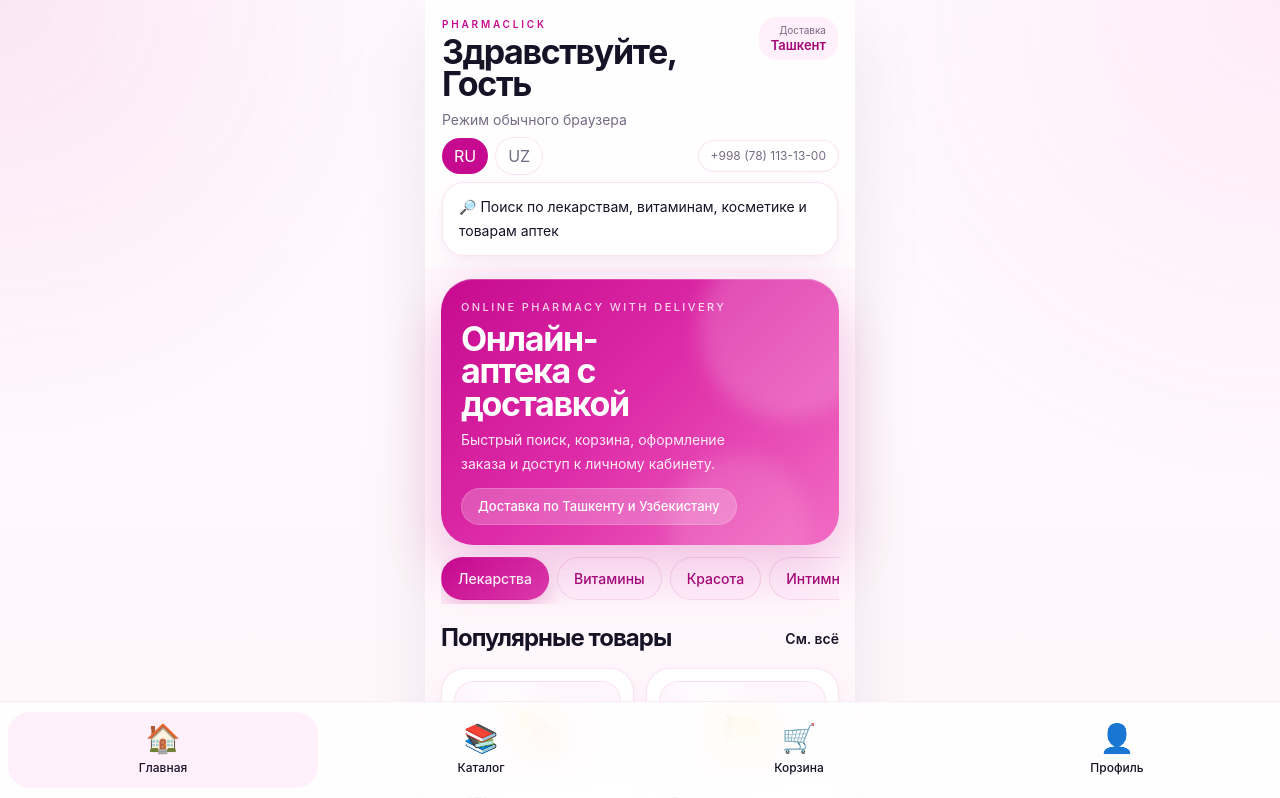
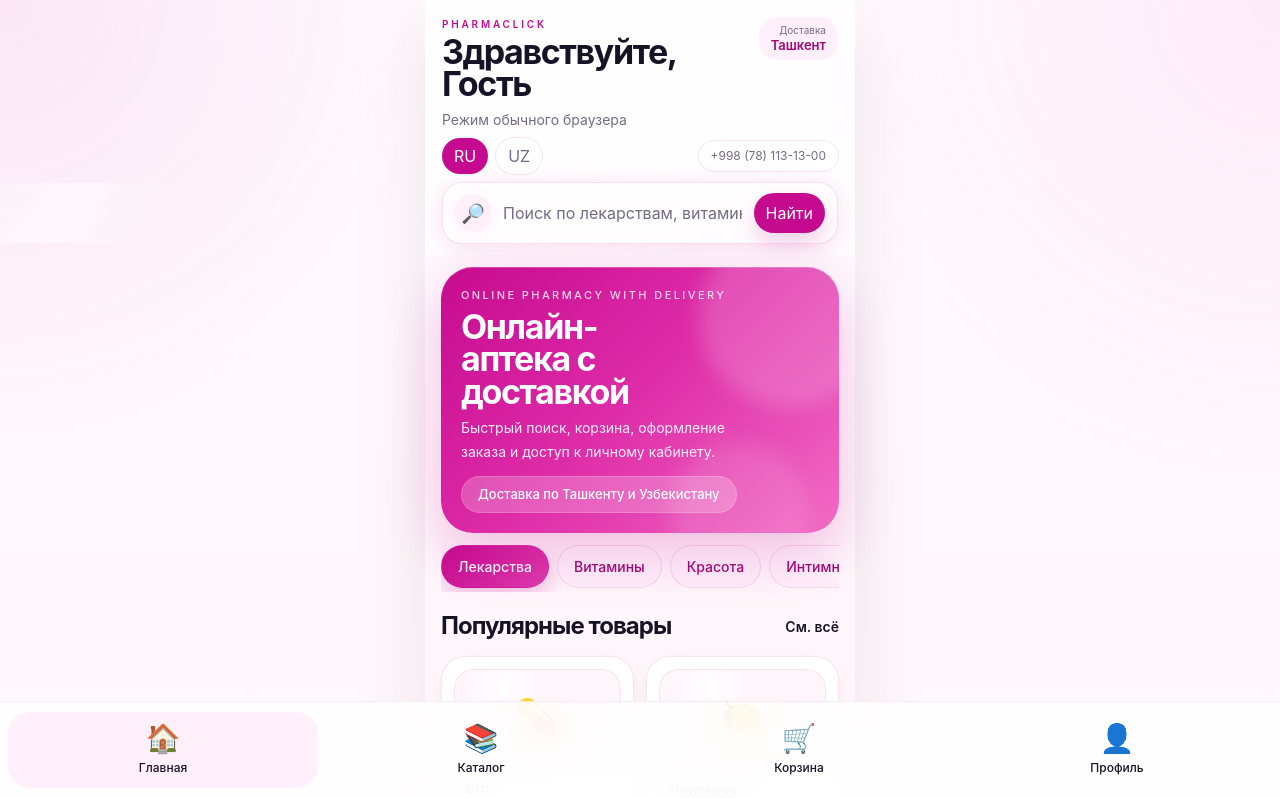
Before and after one commit to phanthooom/pharmaclick-telegram-mini-app, a Next.js app in the folder apps/miniapp/: page / in a window 1280 px wide. Shown: the top 798 px of the page. Built offline with nearby package versions, Linux system fonts and the light colour scheme.

Commit message:
feat: add compact animated search bar on home screen

```diff
--- a/apps/miniapp/app/globals.css
+++ b/apps/miniapp/app/globals.css
@@ -223,3 +223,97 @@ a {
   border: 1px solid var(--warning-border);
   color: var(--warning-text);
 }
+
+
+.pc-search-wrap {
+  position: relative;
+}
+
+.pc-search-wrap::before {
+  content: "";
+  position: absolute;
+  inset: -1px;
+  border-radius: 22px;
+  background: linear-gradient(90deg,
+      rgba(198, 10, 143, 0.08),
+      rgba(242, 107, 195, 0.2),
+      rgba(198, 10, 143, 0.08));
+  background-size: 200% 100%;
+  animation: pcSearchGlow 4s linear infinite;
+  pointer-events: none;
+  filter: blur(10px);
+  opacity: 0.7;
+}
+
+.pc-search-animated {
+  position: relative;
+  background: rgba(255, 255, 255, 0.92);
+  border: 1px solid rgba(198, 10, 143, 0.12);
+  backdrop-filter: blur(16px);
+  -webkit-backdrop-filter: blur(16px);
+  box-shadow:
+    0 10px 28px rgba(198, 10, 143, 0.06),
+    inset 0 1px 0 rgba(255, 255, 255, 0.55);
+}
+
+.pc-search-animated::after {
+  content: "";
+  position: absolute;
+  inset: 0;
+  border-radius: 20px;
+  background: linear-gradient(120deg,
+      transparent 0%,
+      rgba(255, 255, 255, 0.55) 35%,
+      transparent 60%);
+  transform: translateX(-130%);
+  animation: pcSearchShine 5.5s ease-in-out infinite;
+  pointer-events: none;
+}
+
+.pc-search-icon {
+  animation: pcSearchPulse 2.2s ease-in-out infinite;
+}
+
+.pc-search-animated:focus-within {
+  border-color: rgba(198, 10, 143, 0.22);
+  box-shadow:
+    0 12px 30px rgba(198, 10, 143, 0.1),
+    0 0 0 4px rgba(198, 10, 143, 0.06);
+}
+
+@keyframes pcSearchGlow {
+  0% {
+    background-position: 200% 0;
+  }
+
+  100% {
+    background-position: -200% 0;
+  }
+}
+
+@keyframes pcSearchShine {
+
+  0%,
+  70%,
+  100% {
+    transform: translateX(-130%);
+  }
+
+  85% {
+    transform: translateX(130%);
+  }
+}
+
+@keyframes pcSearchPulse {
+
+  0%,
+  100% {
+    transform: scale(1);
+    box-shadow: 0 0 0 0 rgba(198, 10, 143, 0.14);
+  }
+
+  50% {
+    transform: scale(1.06);
+    box-shadow: 0 0 0 10px rgba(198, 10, 143, 0);
+  }
+}
--- a/apps/miniapp/app/page.tsx
+++ b/apps/miniapp/app/page.tsx
@@ -1,14 +1,18 @@
 "use client";
 
 import Link from "next/link";
+import { useRouter } from "next/navigation";
 import { useEffect, useMemo, useState } from "react";
 import { BottomNav } from "../components/bottom-nav";
 import { getTelegramWebApp, initTelegramWebApp, isTelegramEnvironment } from "../lib/telegram";
 import { homeCategoryChips, products } from "../lib/pharmaclick-data";
 
 export default function HomePage() {
+  const router = useRouter();
+
   const [isTelegram, setIsTelegram] = useState(false);
   const [username, setUsername] = useState("Гость");
+  const [search, setSearch] = useState("");
 
   useEffect(() => {
     const tg = initTelegramWebApp();
@@ -33,6 +37,18 @@ export default function HomePage() {
   const headerTopPadding = isTelegram
     ? "calc(var(--content-safe-top) + 52px)"
     : "16px";
+
+  const handleSearchSubmit = (e: React.FormEvent<HTMLFormElement>) => {
+    e.preventDefault();
+
+    const value = search.trim();
+    if (value) {
+      router.push(`/catalog?q=${encodeURIComponent(value)}`);
+      return;
+    }
+
+    router.push("/catalog");
+  };
 
   return (
     <main className="pc-shell">
@@ -85,12 +101,30 @@ export default function HomePage() {
             </div>
           </div>
 
-          <Link
-            href="/catalog"
-            className="pc-card block rounded-[22px] px-4 py-3 text-[14px] leading-6 text-[var(--text-secondary)]"
-          >
-            🔎 Поиск по лекарствам, витаминам, косметике и товарам аптек
-          </Link>
+          <form onSubmit={handleSearchSubmit} className="mt-2">
+            <div className="pc-search-wrap">
+              <div className="pc-search-animated flex items-center gap-3 rounded-[20px] px-3 py-2.5">
+                <div className="pc-search-icon flex h-9 w-9 shrink-0 items-center justify-center rounded-full bg-[var(--brand-primary-soft)] text-[18px]">
+                  🔎
+                </div>
+
+                <input
+                  type="text"
+                  value={search}
+                  onChange={(e) => setSearch(e.target.value)}
+                  placeholder="Поиск по лекарствам, витаминам и товарам аптек"
+                  className="min-w-0 flex-1 bg-transparent text-[14px] text-[var(--text-primary)] outline-none placeholder:text-[var(--text-secondary)]"
+                />
+
+                <button
+                  type="submit"
+                  className="shrink-0 rounded-full bg-[var(--brand-primary)] px-3 py-2 text-[12px] font-semibold text-white shadow-[0_10px_20px_rgba(198,10,143,0.18)] transition hover:scale-[1.02]"
+                >
+                  Найти
+                </button>
+              </div>
+            </div>
+          </form>
         </header>
 
         <section className="pc-section-padding px-4 pt-3">
```
